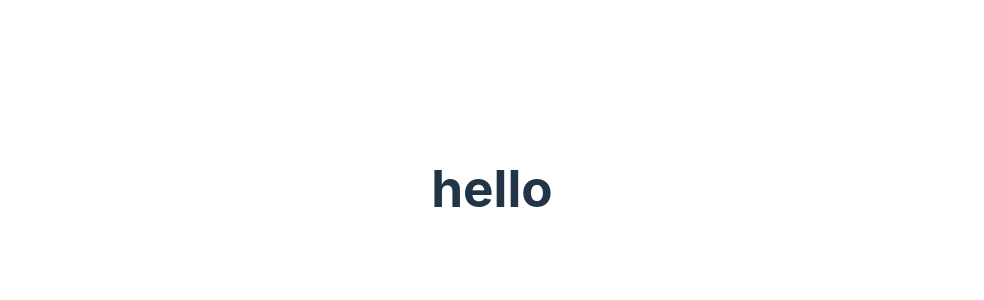
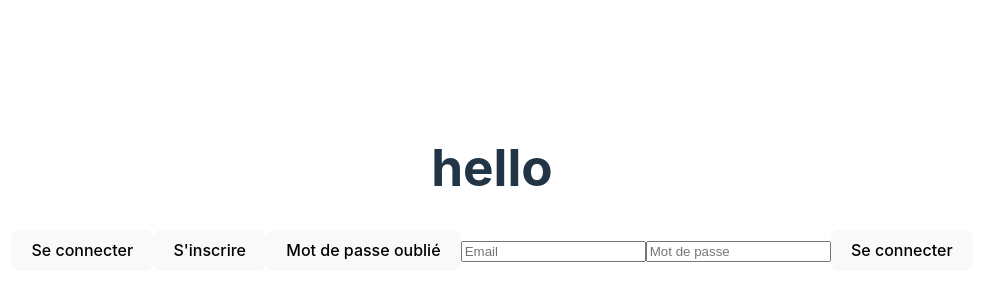
Before and after one commit to Manu-Marques/Planetes, a React (Vite) app in the folder client/: page / in a window 1280 px wide. Shown: the part 212-512 px from the top of the page, without its empty margins (148-1132 px from the left). Built offline with nearby package versions, Linux system fonts and the light colour scheme.

Commit message:
added css for login

```diff
--- a/client/src/components/app/App.tsx
+++ b/client/src/components/app/App.tsx
@@ -1,12 +1,13 @@
 import { useState } from 'react'
 import './App.css'
+import Login from '../login'
 
 function App() {
-  const [count, setCount] = useState(0)
 
   return (
     <div className="App">
    <h1>hello</h1>
+   <Login />
     </div>
   )
 }
--- a/client/src/components/login/index.tsx
+++ b/client/src/components/login/index.tsx
@@ -1,7 +1,25 @@
-export default function Login () {
-  return (
-    <div>
-      <h1>Login</h1>
-    </div>
-  )
+import * as React from 'react';
+import './login.css';
+
+export default function Login() {
+    return (
+        <div className="login">
+            <div className="login__signup">
+                <button>Se connecter</button>
+            </div>
+            <div className="login__register">
+                <button>S'inscrire</button>
+            </div>
+            <div className="login__forgot">
+                <button>Mot de passe oublié</button>
+            </div>
+            <div className="login__form">
+                <form>
+                    <input type="text" placeholder="Email" />
+                    <input type="password" placeholder="Mot de passe" />
+                    <button>Se connecter</button>
+                </form>
+                </div>
+        </div>
+    )
 }
--- /dev/null
+++ b/client/src/components/login/login.css
@@ -0,0 +1,7 @@
+.login{
+    width: 100%;
+    height: 100%;
+    display: flex;
+    justify-content: center;
+    align-items: center;
+}
```
Also changed, not shown: client/src/components/login/styles.css (deleted), 1 other file (tests, documents, lock files or other folders).
